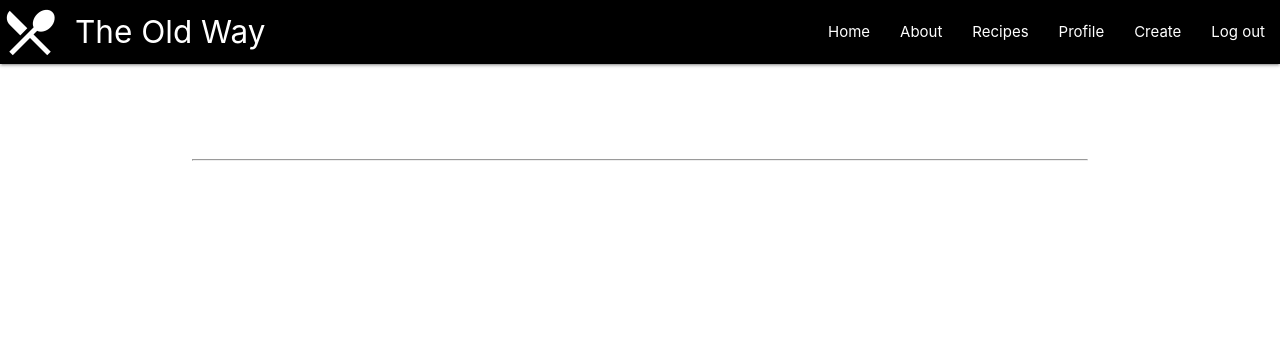
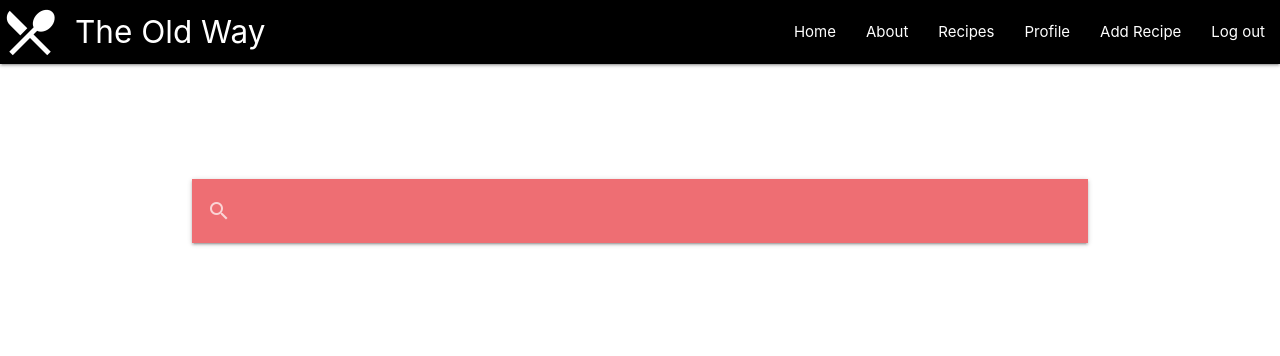
Before and after one commit to Code-Institute-Submissions/Gwidas-the_old_way, a Flask app: page /recipes in a window 1280 px wide. Shown: the top 356 px of the page. Run offline with Flask 2, Linux system fonts and the light colour scheme; the visitor is signed in with stand-in values (Sample User, id 1); some libraries are stand-ins or nearby versions.

Commit message:
Changed the name create.html to add_recipe.html

```diff
--- a/app.py
+++ b/app.py
@@ -22,10 +22,7 @@ def root():
     return render_template("home.html")
 
 
-@app.route("/get_recipes")
-def get_recipes():
-    recipes = mongo.db.recipes.find()
-    return render_template("recipes.html", recipes=recipes)
+
 
 
 @app.route("/about")
@@ -41,6 +38,11 @@ def home():
 @app.route("/recipes")
 def recipes():
     return render_template("recipes.html")
+
+
+@app.route("/add_recipe")
+def create():
+    return render_template("add_recipe.html")
 
 
 @app.route("/register", methods=["GET", "POST"])
@@ -109,12 +111,12 @@ def profile(username):
     return redirect(url_for("login"))
 
 
-@app.route("/create")
-def create():
-    return render_template("create.html")
 
 
-@app.route("/recipe/<recipe_id>")
+
+
+# Search engine <---test
+"""@app.route("/recipe/<recipe_id>")
 def recipe(recipe_id):
     # Find recipe on the basis of id
     recipe = mongo.db.recipes.find_one({"_id": ObjectId(recipe_id)})
@@ -123,12 +125,12 @@ def recipe(recipe_id):
     if not recipe:
         return render_template("error_handlers/404.html")
 
-    return render_template("recipes/recipe.html", recipe=recipe)
+    return render_template("recipes/recipe.html", recipe=recipe)"""
 
 
 # Create Recipe
 @app.route(
-    "/create",
+    "/add_recipe",
     methods=[
         "GET",
         "POST",
@@ -153,9 +155,34 @@ def add_recipe():
         flash("Recipe is successfully added")
         return redirect(url_for("profile", username=session["user"]))
 
-    # Find categories from db
-    categories = mongo.db.categories.find().sort("category_name", 1)
-    return render_template("recipes/create.html", categories=categories)
+# Edit Recipe <--Test
+"""@app.route("edit_recipe/<recipe_id>" , methods=["GET", "POST"])
+def edit_recipe(recipe_id):
+    # Only users can add recipes
+    if not session.get("user"):
+        return render_template("error_handlers/404.html")
+
+    # Adding recipe to db
+    if request.method == "POST":
+        recipe = {
+            "title": request.form.get("title"),
+            "description": request.form.get("description"),
+            "ingredients": request.form.get("ingredients"),
+            "image": request.form.get("image"),
+            "created_by": session["user"],
+        }
+
+        mongo.db.recipes.update({"_id": ObjectId(recipe_id)})
+        flash("Recipe is successfully added")
+        return redirect(url_for("profile", username=session["user"]))
+
+    recipe = mongo.db.recipes.find_one({"_id": ObjectId(recipe_id)})
+    return render_template("recipes/edit_recipes" , recipe=recipe,)"""
+
+
+
+
+
 
 
 @app.route("/edit_recipe/<recipe_id>", methods=["GET", "POST"])
@@ -178,7 +205,6 @@ def edit_recipe(recipe_id):
         return redirect(url_for("profile", username=session["user"]))
 
     recipe = mongo.db.recipes.find_one({"_id": ObjectId(recipe_id)})
-    categories = mongo.db.categories.find().sort("category_name", 1)
     return render_template(
         "recipes/edit_recipe.html", recipe=recipe, categories=categories
     )
--- a/templates/about.html
+++ b/templates/about.html
@@ -3,5 +3,6 @@
 <h1>This is about page </h1>
 <div class="parallax-container">
     <div class="parallax"><img src="https://images.unsplash.com/photo-1567042661848-7161ce446f85?ixlib=rb-1.2.1&ixid=MnwxMjA3fDB8MHxwaG90by1wYWdlfHx8fGVufDB8fHx8&auto=format&fit=crop&w=930&q=80"></div>
-  </div>
+
+
 {% endblock %}
--- a/templates/create.html
+++ b/templates/add_recipe.html
@@ -4,7 +4,7 @@
 <h1>Add Bread Recipe</h1>
 
 <div class="row">
-  <form class="col s12" method="POST" action="{{ url_for('create') }}">
+  <form class="col s12" method="POST" action="{{ url_for('add_recipe') }}">
     <div class="row">
       <div class="input-field col s12">
         <textarea id="textarea1" name="title" class="materialize-textarea" required></textarea>
--- a/templates/base.html
+++ b/templates/base.html
@@ -28,7 +28,7 @@
             <li><a href="{{ url_for('recipes') }}">Recipes</a></li>
             {% if session.user %}
                 <li><a href="{{ url_for('profile', username=session['user']) }}">Profile</a></li>
-                <li><a href="{{ url_for('create') }}">Create</a></li>
+                <li><a href="{{ url_for('add_recipe') }}">Add Recipe</a></li>
                 <li><a href="{{ url_for('logout') }}">Log out</a></li>
 
             {% else %}
--- a/templates/edit_recipe.html
+++ b/templates/edit_recipe.html
@@ -4,10 +4,11 @@
 <h1>Edit Bread Recipe</h1>
 
 <div class="row">
-  <form class="col s12" method="POST" action="{{ url_for('create') }}">
+  <form class="col s12" method="POST" action="{{ url_for('edit_recipe', resipe_id=resipe._id) }}">
     <div class="row">
       <div class="input-field col s12">
         <textarea id="textarea1" name="title" class="materialize-textarea" required></textarea>
+        <input id="recipe_name" name="recipe_name" value="{{recipe.recipe_name}}" type="text" pattern="^[^\s][A-Za-z0-9\s]{1,20}$" class="validate" required>
         <label for="textarea1">Title</label>
       </div>
     </div>
--- a/templates/recipes.html
+++ b/templates/recipes.html
@@ -4,51 +4,19 @@
     <!-- Title -->
     <div class="row">
         <h3 class="center-align">Recipes</h3>
-        <hr class="blackline">
     </div>
-
-    <div class="container">
+    <nav>
+        <div class="nav-wrapper">
+          <form>
+            <div class="input-field">
+              <input id="search" type="search" required>
+              <label class="label-icon" for="search"><i class="material-icons">search</i></label>
+              <i class="material-icons">close</i>
+            </div>
+          </form>
+        </div>
+      </nav>
 
 
-         <!-- Mobile| All recipes-->
-        {% if recipes|length > 0 %}
-            <div class="row show-on-small hide-on-med-and-up">
-                {% for recipe in recipes %}
-                    <div class="col s6 recipes-display">
-                        <a href="{{ url_for('recipe', recipe_id=recipe._id) }}">
-                            <img class="img_recipe" src="{{ recipe.img_url}}" alt="recipe">
-                            <span class="card-title recipes-title">{{ recipe.recipe_name }}</span>
-                        </a>
-                    </div>
-                {% endfor %}
-            </div>
-        {% else %}
-            <div class="row">
-                <div class="col s12 center-align">
-                    <h4>No Result, try something else!</h4>
-                </div>
-            </div>
-        {% endif %}
-
-        <!-- Dekstop and iPad | All recipes-->
-        {% if recipes|length > 0 %}
-            <div class="row hide-on-small-only">
-                {% for recipe in recipes %}
-                    <div class="col s4 recipes-display">
-                        <a href="{{ url_for('recipe', recipe_id=recipe._id) }}">
-                            <img class="img_recipe" src="{{ recipe.img_url}}" alt="recipe">
-                            <span class="card-title recipes-title">{{ recipe.recipe_name }}</span>
-                        </a>
-                    </div>
-                {% endfor %}
-            </div>
-        {% else %}
-            <div class="row">
-                <div class="col s12 center-align">
-                    <h4>No Result, try something else!</h4>
-                </div>
-            </div>
-        {% endif %}
-    </div>
 
 {% endblock %}
```
Also changed, not shown: templates/profile.html (+2 -43 lines).
